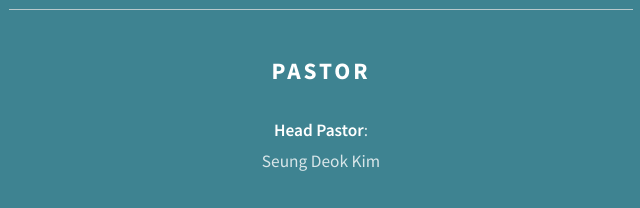
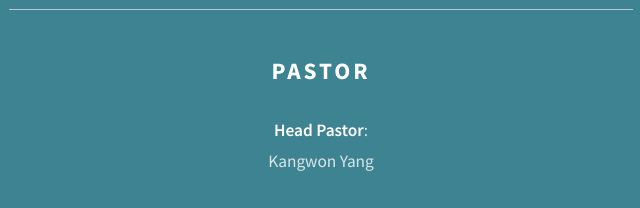
Before and after one commit to CKSDAChurch/cksda.github.io, a plain HTML site: page index.html in a window 1280 px wide. Shown: the part 2203-2411 px from the top of the page, 319-959 px from the left. Drawn offline with Linux system fonts and the light colour scheme.

Commit message:
% Pastor update

```diff
--- a/index.html
+++ b/index.html
@@ -31,7 +31,7 @@
 			<div id="main">
 
 				<div class="RSVP major container medium">
-					<!-- if Sabbath, show the livestream... else, show RSVP -->
+					<!-- if Sabbath, show the livestream... else, show last weeks video -->
 					<div id="youtubeLive"></div>
 				</div>
 
@@ -83,7 +83,7 @@
 					</header>
 
 					<p><strong>Head Pastor</strong>:<br />
-						Seung Deok Kim</p>
+						Kangwon Yang</p>
 					<p><strong>Assistant Pastor</strong>:<br />
 						Tony Dennis</p>
 
```
